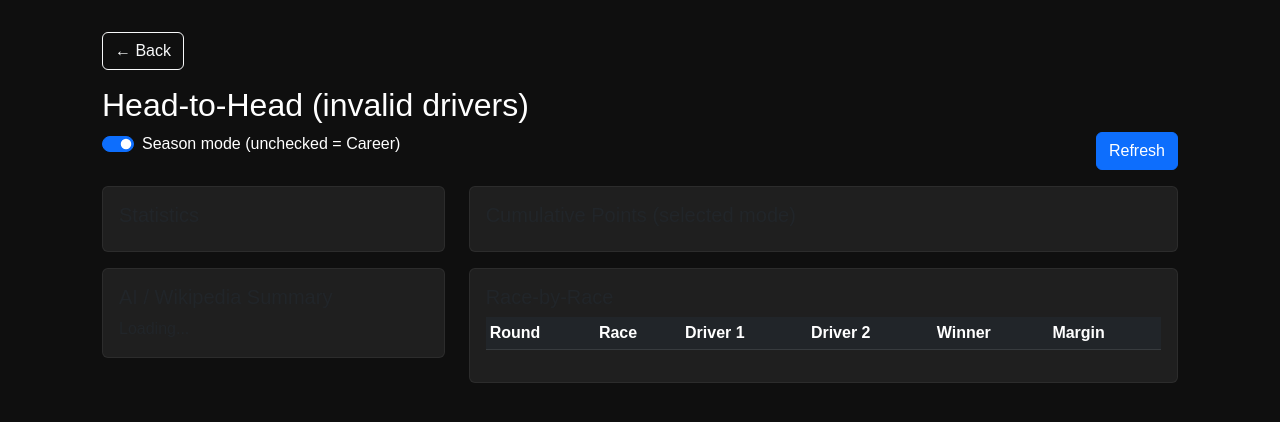
After one commit to thompgt/F1_points_application, a FastAPI app: template templates/head_to_head.html in a window 1280 px wide. The commit adds this page. Shown: the top 422 px of the page. Run offline with FastAPI, Linux system fonts and the light colour scheme; the template is opened without the code that fills it, so the values that code supplies are empty; some libraries are stand-ins or nearby versions.

Commit message:
Head to Head feature

```diff
--- a/main.py
+++ b/main.py
@@ -271,6 +271,12 @@ async def read_root(request: Request):
     """Serve the main page"""
     return templates.TemplateResponse("index.html", {"request": request})
 
+
+@app.get('/head-to-head', response_class=HTMLResponse)
+async def head_to_head(request: Request):
+    """Serve the head-to-head comparison page"""
+    return templates.TemplateResponse('head_to_head.html', {"request": request})
+
 @app.get("/api/seasons")
 async def get_seasons():
     """Get all available seasons"""
@@ -396,6 +402,190 @@ async def get_drivers(season: Optional[int] = None):
 
         df = df.sort_values(by=['surname', 'forename'])
         return {"drivers": df[['driverId', 'forename', 'surname']].to_dict('records')}
+    except Exception as e:
+        raise HTTPException(status_code=500, detail=str(e))
+
+
+@app.get('/api/head-to-head')
+async def api_head_to_head(driver1_id: int, driver2_id: int, season: Optional[int] = None, mode: Optional[str] = 'season'):
+    """Return head-to-head statistics for two drivers. Mode: 'season' or 'career'"""
+    try:
+        results, races, drivers, seasons, constructors, _ = load_data()
+
+        # Merge driver and race info
+        df = results.copy()
+        df = pd.merge(df, drivers[['driverId', 'forename', 'surname']], on='driverId', how='left')
+        race_cols = ['raceId', 'year', 'name']
+        if 'round' in races.columns:
+            race_cols.append('round')
+        df = pd.merge(df, races[race_cols], on='raceId', how='left')
+        df = pd.merge(df, constructors[['constructorId', 'name']].rename(columns={'name': 'constructor_name'}), on='constructorId', how='left')
+
+        # Adjust points (use default modern system)
+        df = adjust_points(df, DEFAULT_POINTS)
+
+        # Filter by mode
+        if mode == 'season' and season is not None:
+            df = df[df['year'] == int(season)].copy()
+
+        # Helper to compute stats for a driver
+        def compute_stats(driver_id):
+            d = df[df['driverId'] == int(driver_id)].copy()
+            name_row = drivers[drivers['driverId'] == int(driver_id)]
+            driver_name = ''
+            if not name_row.empty:
+                driver_name = f"{name_row.iloc[0]['forename']} {name_row.iloc[0]['surname']}"
+
+            wins = int(d[d.get('positionOrder', pd.Series()).fillna(9999) == 1].shape[0])
+            podiums = int(d[d.get('positionOrder', pd.Series()).fillna(9999) <= 3].shape[0])
+            poles = int(d[d.get('grid', pd.Series()) == 1].shape[0]) if 'grid' in d.columns else 0
+            total_points = float(d['adjusted_points'].sum()) if 'adjusted_points' in d.columns else 0.0
+
+            # DNFs: rows where positionOrder is null or positionText indicates retirement
+            dnfs = 0
+            if 'positionOrder' in d.columns:
+                dnfs = int(d['positionOrder'].isna().sum())
+            elif 'positionText' in d.columns:
+                dnfs = int(d['positionText'].isin(['R', 'D', 'DNF']).sum())
+
+            # Grid stats
+            avg_grid = None
+            median_grid = None
+            if 'grid' in d.columns and not d['grid'].dropna().empty:
+                grids = d['grid'].replace(0, pd.NA).dropna().astype(float)
+                if not grids.empty:
+                    avg_grid = float(grids.mean())
+                    median_grid = float(grids.median())
+
+            # Average grid gap to teammate: for races where this driver and at least one teammate (same constructor) also raced
+            avg_grid_gap = None
+            if 'constructorId' in d.columns and 'grid' in d.columns:
+                gaps = []
+                for _, row in d.iterrows():
+                    race_id = row['raceId']
+                    constructor = row.get('constructorId')
+                    if pd.isna(race_id) or pd.isna(constructor):
+                        continue
+                    peers = df[(df['raceId'] == race_id) & (df['constructorId'] == constructor) & (df['driverId'] != driver_id)]
+                    if peers.empty:
+                        continue
+                    # take nearest teammate if more than one
+                    peer = peers.iloc[0]
+                    if pd.isna(row['grid']) or pd.isna(peer.get('grid')):
+                        continue
+                    gaps.append(abs(float(row['grid']) - float(peer['grid'])))
+                if gaps:
+                    avg_grid_gap = float(pd.Series(gaps).mean())
+
+            return {
+                'driver_id': int(driver_id),
+                'driver_name': driver_name,
+                'wins': wins,
+                'podiums': podiums,
+                'poles': poles,
+                'total_points': total_points,
+                'dnfs': dnfs,
+                'avg_grid': avg_grid,
+                'median_grid': median_grid,
+                'avg_grid_gap_to_teammate': avg_grid_gap
+            }
+
+        driver1_stats = compute_stats(driver1_id)
+        driver2_stats = compute_stats(driver2_id)
+
+        # Race-by-race comparison
+        race_list = []
+        # consider races in the filtered df where either driver participated
+        races_of_interest = df[df['driverId'].isin([int(driver1_id), int(driver2_id)])]['raceId'].unique().tolist()
+        for rid in races_of_interest:
+            race_row = races[races['raceId'] == rid]
+            if race_row.empty:
+                continue
+            race_info = race_row.iloc[0]
+            round_val = int(race_info['round']) if 'round' in race_info and not pd.isna(race_info['round']) else None
+            race_name = race_info.get('name', '')
+            row1 = df[(df['raceId'] == rid) & (df['driverId'] == int(driver1_id))]
+            row2 = df[(df['raceId'] == rid) & (df['driverId'] == int(driver2_id))]
+            pos1 = int(row1.iloc[0]['positionOrder']) if not row1.empty and not pd.isna(row1.iloc[0].get('positionOrder')) else None
+            pos2 = int(row2.iloc[0]['positionOrder']) if not row2.empty and not pd.isna(row2.iloc[0].get('positionOrder')) else None
+            # Determine winner if both finished
+            winner = None
+            if pos1 and pos2:
+                if pos1 < pos2:
+                    winner = driver1_stats['driver_name']
+                elif pos2 < pos1:
+                    winner = driver2_stats['driver_name']
+                else:
+                    winner = 'Tie'
+            elif pos1 and not pos2:
+                winner = driver1_stats['driver_name']
+            elif pos2 and not pos1:
+                winner = driver2_stats['driver_name']
+
+            race_list.append({
+                'round': round_val,
+                'race_name': race_name,
+                'driver1_position': pos1,
+                'driver2_position': pos2,
+                'winner': winner,
+                'margin': None
+            })
+
+        # Build cumulative chart JSON for the two drivers using existing function
+        try:
+            # Need adjusted_results_with_races similar to calculate_standings_api
+            adjusted_results = adjust_points(results, DEFAULT_POINTS)
+            adjusted_results_with_drivers = pd.merge(
+                adjusted_results,
+                drivers[['driverId', 'surname', 'forename']],
+                on='driverId'
+            )
+            adjusted_results_with_constructors = pd.merge(
+                adjusted_results_with_drivers,
+                constructors[['constructorId', 'name']].rename(columns={'name': 'constructor_name'}),
+                on='constructorId'
+            )
+            race_cols = ['raceId', 'year', 'name']
+            if 'round' in races.columns:
+                race_cols.append('round')
+            adjusted_results_with_races = pd.merge(
+                adjusted_results_with_constructors,
+                races[race_cols],
+                on='raceId'
+            )
+            cumulative_chart = create_cumulative_points_chart(adjusted_results_with_races, int(season) if season else adjusted_results_with_races['year'].min(), 'Modern', [int(driver1_id), int(driver2_id)])
+        except Exception:
+            cumulative_chart = None
+
+        return {
+            'driver1_stats': driver1_stats,
+            'driver2_stats': driver2_stats,
+            'race_by_race': race_list,
+            'cumulative_chart': cumulative_chart
+        }
+    except Exception as e:
+        raise HTTPException(status_code=500, detail=str(e))
+
+
+@app.get('/api/h2h-wikipedia')
+async def api_h2h_wikipedia(driver1: int, driver2: int, season: Optional[int] = None):
+    """Return a simple assembled summary for two drivers (offline fallback)."""
+    try:
+        _, _, drivers, seasons, _, _ = load_data()
+        def brief(driver_id):
+            row = drivers[drivers['driverId'] == int(driver_id)]
+            if row.empty:
+                return ''
+            r = row.iloc[0]
+            parts = [f"{r.get('forename','')} {r.get('surname','')}."]
+            if 'dob' in r.index and not pd.isna(r['dob']):
+                parts.append(f"Born {r['dob']}")
+            if 'nationality' in r.index and not pd.isna(r['nationality']):
+                parts.append(f"Nationality: {r['nationality']}")
+            return ' '.join(parts)
+
+        summary = f"{brief(driver1)}\n\n{brief(driver2)}\n\nNote: This is an offline summary. For richer summaries, enable external Wikipedia fetch."
+        return {'summary': summary}
     except Exception as e:
         raise HTTPException(status_code=500, detail=str(e))
 
--- /dev/null
+++ b/templates/head_to_head.html
@@ -0,0 +1,144 @@
+<!DOCTYPE html>
+<html lang="en">
+<head>
+    <meta charset="utf-8" />
+    <meta name="viewport" content="width=device-width, initial-scale=1" />
+    <title>Head-to-Head Comparison</title>
+    <link href="https://cdn.jsdelivr.net/npm/bootstrap@5.3.0/dist/css/bootstrap.min.css" rel="stylesheet">
+    <script src="https://cdn.plot.ly/plotly-latest.min.js"></script>
+    <style>
+        body { background: #0f0f0f; color: #fff; font-family: Arial, sans-serif; }
+        .container { padding: 2rem; }
+        .card { background: #1f1f1f; border: 1px solid rgba(255,255,255,0.06); }
+        .summary { white-space: pre-wrap; }
+    </style>
+</head>
+<body>
+    <div class="container">
+        <a href="/" class="btn btn-outline-light mb-3">&larr; Back</a>
+        <h2 id="pageTitle">Head-to-Head</h2>
+
+        <div class="row mb-3">
+            <div class="col-md-8">
+                <div class="form-check form-switch">
+                    <input class="form-check-input" type="checkbox" id="modeToggle" checked>
+                    <label class="form-check-label" for="modeToggle">Season mode (unchecked = Career)</label>
+                </div>
+            </div>
+            <div class="col-md-4 text-end">
+                <button id="refreshBtn" class="btn btn-primary">Refresh</button>
+            </div>
+        </div>
+
+        <div class="row">
+            <div class="col-lg-4 mb-3">
+                <div class="card p-3" id="statsCard">
+                    <h5>Statistics</h5>
+                    <div id="statsTable"></div>
+                </div>
+                <div class="card p-3 mt-3">
+                    <h5>AI / Wikipedia Summary</h5>
+                    <div id="wikiSummary" class="summary">Loading...</div>
+                </div>
+            </div>
+            <div class="col-lg-8">
+                <div class="card p-3 mb-3">
+                    <h5>Cumulative Points (selected mode)</h5>
+                    <div id="h2hCumulativeChart"></div>
+                </div>
+                <div class="card p-3">
+                    <h5>Race-by-Race</h5>
+                    <div class="table-responsive"><table class="table table-sm table-dark" id="raceTable"><thead><tr><th>Round</th><th>Race</th><th>Driver 1</th><th>Driver 2</th><th>Winner</th><th>Margin</th></tr></thead><tbody></tbody></table></div>
+                </div>
+            </div>
+        </div>
+
+    </div>
+
+    <script>
+        const params = new URLSearchParams(window.location.search);
+        const driver1 = params.get('driver1');
+        const driver2 = params.get('driver2');
+        const season = params.get('season');
+
+        document.addEventListener('DOMContentLoaded', () => {
+            if (!driver1 || !driver2) {
+                document.getElementById('pageTitle').textContent = 'Head-to-Head (invalid drivers)';
+                return;
+            }
+            // initialize
+            document.getElementById('modeToggle').addEventListener('change', loadAll);
+            document.getElementById('refreshBtn').addEventListener('click', loadAll);
+            loadWikiSummary();
+            loadAll();
+        });
+
+        async function loadAll(){
+            const mode = document.getElementById('modeToggle').checked ? 'season' : 'career';
+            await loadH2H(mode);
+        }
+
+        async function loadH2H(mode){
+            try{
+                const resp = await fetch(`/api/head-to-head?driver1_id=${driver1}&driver2_id=${driver2}&season=${season}&mode=${mode}`);
+                if(!resp.ok) throw new Error('Failed to load');
+                const data = await resp.json();
+                renderStats(data, mode);
+            }catch(e){
+                console.error(e); document.getElementById('statsTable').textContent = 'Error loading data';
+            }
+            // load cumulative chart (use existing calculate endpoint to build chart)
+            try{
+                // call calculate standings endpoint to get cumulative_chart for these two drivers
+                const calcResp = await fetch('/api/calculate-standings', {method:'POST', headers:{'Content-Type':'application/json'}, body: JSON.stringify({season_year: parseInt(season)})});
+                if(calcResp.ok){
+                    const calcData = await calcResp.json();
+                    // the create_cumulative_points_chart supports selected_driver_ids via API? We'll call create_cumulative_points_chart directly by fetching cumulative_chart and then filter on client for two drivers
+                    const cum = JSON.parse(calcData.cumulative_chart);
+                    // Filter traces to only the two drivers
+                    const traces = cum.data.filter(t => t.name && (t.name.includes(data.driver1_stats.driver_name) || t.name.includes(data.driver2_stats.driver_name)));
+                    Plotly.newPlot('h2hCumulativeChart', traces, cum.layout || {});
+                }
+            }catch(e){ console.warn('cumulative chart load failed', e); }
+        }
+
+        function renderStats(data, mode){
+            const statsDiv = document.getElementById('statsTable');
+            const d1 = data.driver1_stats; const d2 = data.driver2_stats;
+            // Build simple table
+            const rows = [
+                ['Metric', d1.driver_name, d2.driver_name],
+                ['Wins', d1.wins, d2.wins],
+                ['Podiums', d1.podiums, d2.podiums],
+                ['Poles', d1.poles, d2.poles],
+                ['Points', d1.total_points, d2.total_points],
+                ['DNFs', d1.dnfs, d2.dnfs],
+                ['Avg Grid', d1.avg_grid || 'N/A', d2.avg_grid || 'N/A'],
+                ['Median Grid', d1.median_grid || 'N/A', d2.median_grid || 'N/A'],
+                ['Avg Grid Gap to Teammate', d1.avg_grid_gap_to_teammate || 'N/A', d2.avg_grid_gap_to_teammate || 'N/A']
+            ];
+            let html = '<table class="table table-sm table-dark mb-0"><tbody>';
+            rows.forEach(r => { html += `<tr><th>${r[0]}</th><td>${r[1]}</td><td>${r[2]}</td></tr>`; });
+            html += '</tbody></table>';
+            statsDiv.innerHTML = html;
+
+            // race table
+            const tbody = document.querySelector('#raceTable tbody'); tbody.innerHTML = '';
+            data.race_by_race.forEach(r => {
+                const tr = document.createElement('tr');
+                tr.innerHTML = `<td>${r.round}</td><td>${r.race_name}</td><td>${r.driver1_position||'DNF'}</td><td>${r.driver2_position||'DNF'}</td><td>${r.winner}</td><td>${r.margin||'N/A'}</td>`;
+                tbody.appendChild(tr);
+            });
+        }
+
+        async function loadWikiSummary(){
+            try{
+                const resp = await fetch(`/api/h2h-wikipedia?driver1=${driver1}&driver2=${driver2}&season=${season}`);
+                if(!resp.ok) throw new Error('wiki fetch failed');
+                const data = await resp.json();
+                document.getElementById('wikiSummary').textContent = data.summary || 'No summary available';
+            }catch(e){ document.getElementById('wikiSummary').textContent = 'Could not fetch Wikipedia summary'; }
+        }
+    </script>
+</body>
+</html>
```
Also changed, not shown: templates/index.html (+26 -0 lines).
